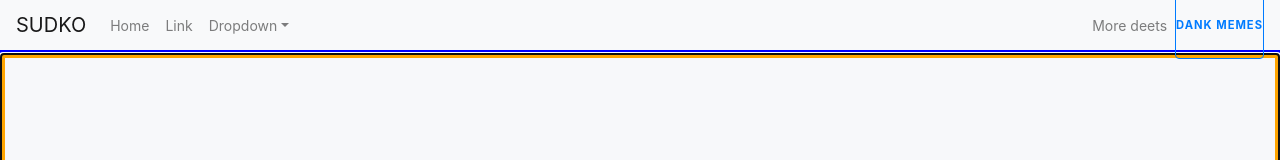
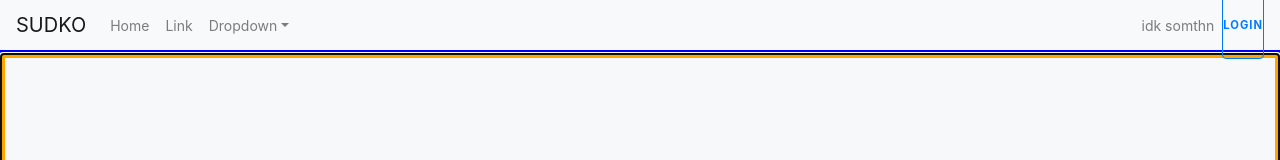
Before and after one commit to rodsouza9/sudko, a React (Create React App) app in the folder client/: page / in a window 1280 px wide. Shown: the top 160 px of the page. Built offline with nearby package versions, Linux system fonts and the light colour scheme.

Commit message:
Change login button upon authentication.

```diff
--- a/client/src/App.tsx
+++ b/client/src/App.tsx
@@ -1,4 +1,4 @@
-import React from "react";
+import React, {useState} from "react";
 import "./App.css";
 import {
     Game,
@@ -8,7 +8,7 @@ import {
 } from "./Types";
 
 const App: React.FC = () => {
-
+    const [user, setUser] = useState(null);
     const vals =
         [null, 3, 1, 6, 7, null, 4, null, 9,
             null, null, null, 8, 3, null, null, null, null,
@@ -33,7 +33,7 @@ const App: React.FC = () => {
 
     return (
         <div className="App">
-            <Menubar/>
+            <Menubar user={user} setUser={setUser}/>
             <header className="App-header">
                 <Game
                     permanentValues={vals}
--- a/client/src/Types.tsx
+++ b/client/src/Types.tsx
@@ -7,6 +7,7 @@ export * from "./components/Numpad";
 export * from "./components/Square";
 export * from "./components/ControlButtons";
 export * from "./components/EventPreventingButton";
+export * from "./components/Login";
 
 const NORMAL_GROUPS =
     [
--- a/client/src/components/Login.tsx
+++ b/client/src/components/Login.tsx
@@ -1,4 +1,4 @@
-import axios from "axios";
+import axios, {AxiosResponse} from "axios";
 import React, {KeyboardEvent, useEffect, useState} from "react";
 import Button from "react-bootstrap/Button";
 import Modal from "react-bootstrap/Modal";
@@ -10,7 +10,14 @@ import "./Menubar.css";
 import {KEY_COMMAND} from "../Types";
 import * as _ from "lodash";
 
-export function Login() {
+export type User = any;
+
+export interface LoginProps {
+    user: User;
+    setUser: (user: User) => void;
+}
+
+export function Login(props: LoginProps) {
     const [show, setShow] = useState(false);
     function loginClick() {
         console.log("login clicked");
@@ -54,15 +61,15 @@ export function Login() {
                     <Modal.Body className = "mmodal">
                         <div className="container" id="container">
                             <SignUpForm/>
-                            <SignInForm/>
+                            <SignInForm user={props.user} setUser={props.setUser}/>
                             {overlayCont()}
                         </div>
                     </Modal.Body>
                 </Modal.Dialog>
             </Modal>
-            <Nav.Link href="#deets">More deets</Nav.Link>
+            <Nav.Link href="#deets">idk somthn</Nav.Link>
             <Button onClick={() => {setShow(true); }}
-                    variant="outline-primary">Dank memes
+                    variant="outline-primary">{props.user ? props.user.id : "login"}
             </Button>
         </Nav>
     );
@@ -112,7 +119,7 @@ function SignUpForm() {
     );
 }
 
-function SignInForm() {
+function SignInForm(props: LoginProps) {
     const [email, setEmail] = useState("");
     const [password, setPassword] = useState("");
     function submitIn() {
@@ -122,8 +129,11 @@ function SignInForm() {
             password,
         })
             .then((res) => {
+                console.log("res:");
                 console.log(res);
                 console.log(res.data);
+                console.log(res.status);
+                props.setUser(res.data);
             });
     }
     return(
--- a/client/src/components/Menubar.tsx
+++ b/client/src/components/Menubar.tsx
@@ -3,11 +3,10 @@ import Button from "react-bootstrap/Button";
 import Nav from "react-bootstrap/Nav";
 import Navbar from "react-bootstrap/Navbar";
 import NavDropdown from "react-bootstrap/NavDropdown";
-import {Login} from "./Login";
+import {Login, LoginProps} from "./Login";
 import "./Menubar.css";
 
-export class Menubar extends React.Component<{}, {}> {
-    public render() {
+export function Menubar(props: LoginProps) {
     return (
         <Navbar className="Navbar" bg="light" expand="sm" sticky="top">
             <Navbar.Brand href="#home">SUDKO</Navbar.Brand>
@@ -24,9 +23,8 @@ export class Menubar extends React.Component<{}, {}> {
                         <NavDropdown.Item href="#action/3.4">Separated link</NavDropdown.Item>
                     </NavDropdown>
                 </Nav>
-                    <Login/>
+                <Login user={props.user} setUser={props.setUser}/>
             </Navbar.Collapse>
         </Navbar>
     );
 }
-}
```
Lines whose indentation alone changed are shown as unchanged.
